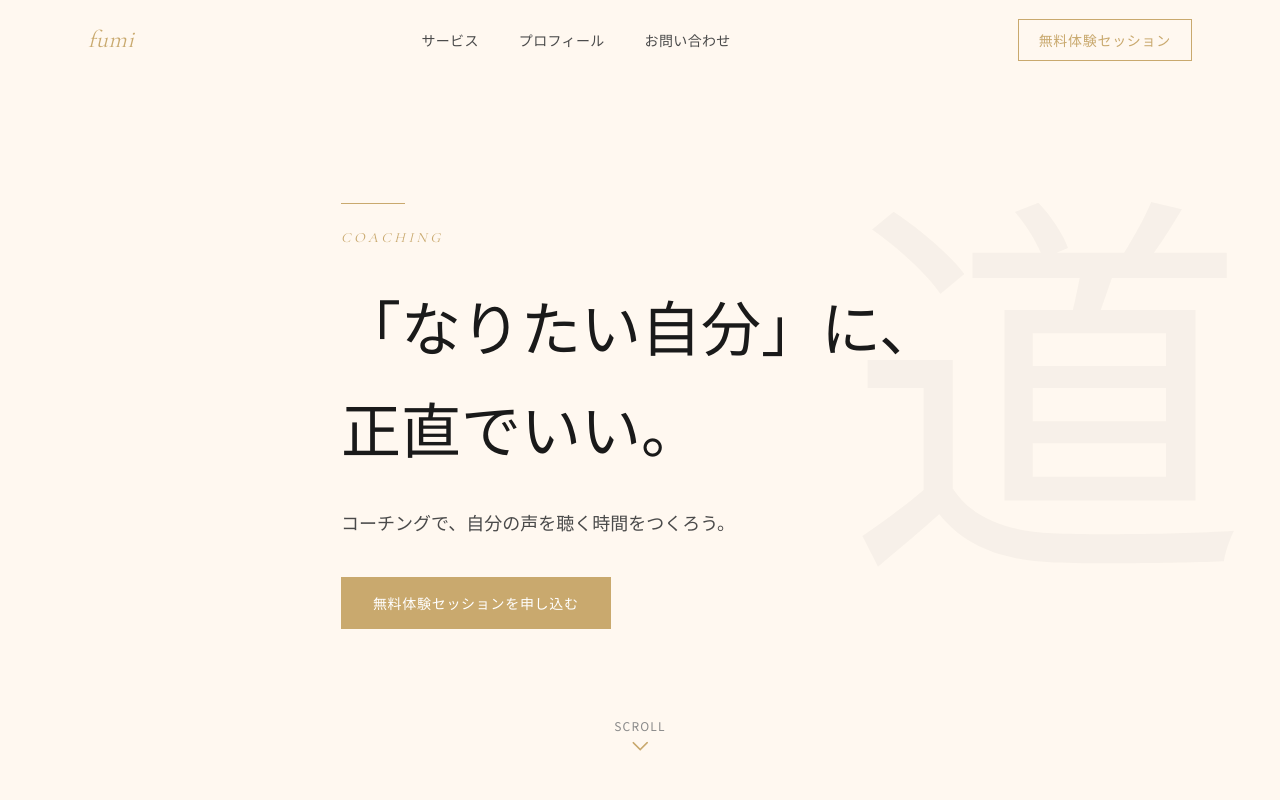
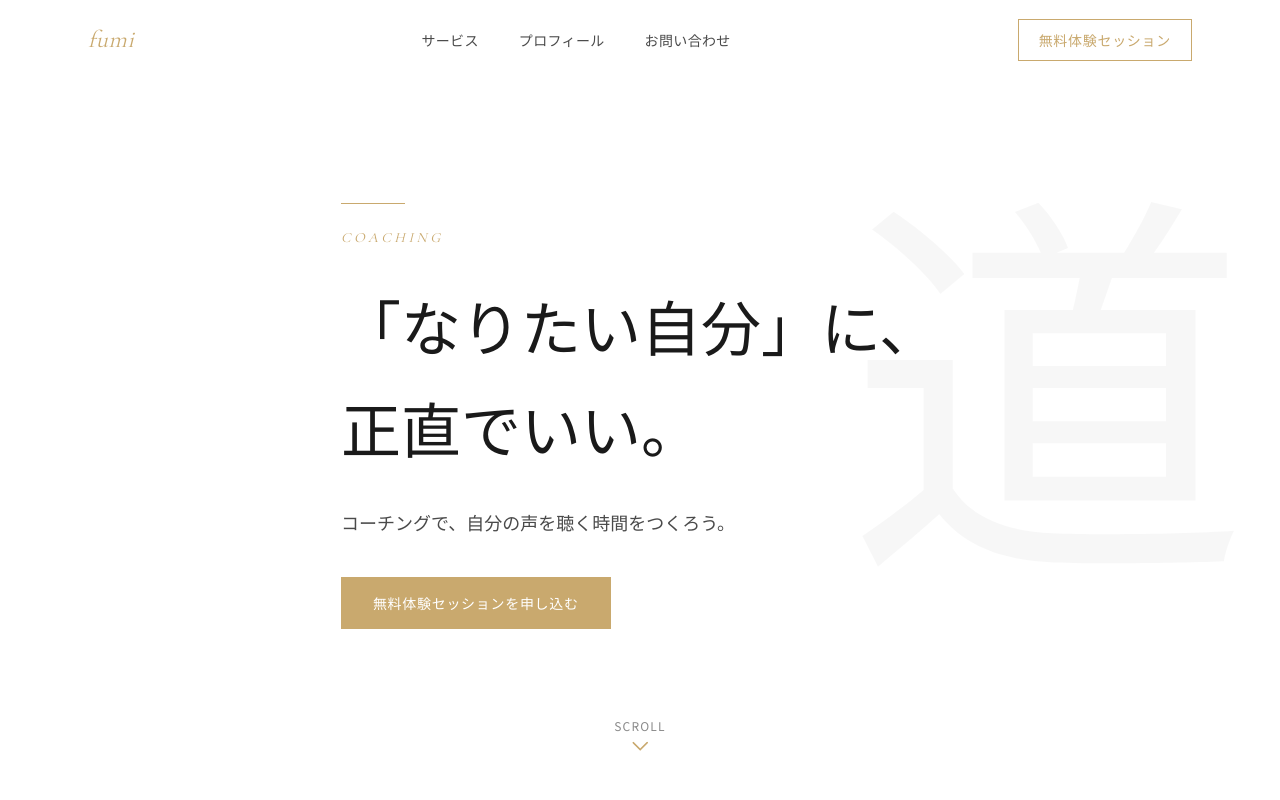
Before and after one commit to fumi-mura/fumi-coach, a Next.js app: page / in a window 1280 px wide. Shown: the top 800 px of the page. Built offline with nearby package versions, Linux system fonts and the light colour scheme.

Commit message:
style: change background to white base

```diff
--- a/src/app/globals.css
+++ b/src/app/globals.css
@@ -2,15 +2,15 @@
 
 @theme inline {
   /* Color Palette */
-  --color-cream:       #FFF8F0;
+  --color-cream:       #FFFFFF;
   --color-gold:        #C9A96E;
   --color-gold-light:  #E2C99A;
   --color-gold-dark:   #A8864F;
   --color-ink:         #1A1A1A;
   --color-ink-muted:   #4A4A4A;
   --color-ink-faint:   #8A8A8A;
-  --color-border:      #E8DDD0;
-  --color-surface:     #FFFCF8;
+  --color-border:      #E8E8E8;
+  --color-surface:     #F7F7F7;
 
   /* Typography */
   --font-sans:    var(--font-noto-sans), 'Helvetica Neue', sans-serif;
@@ -23,7 +23,7 @@ html {
 }
 
 body {
-  background-color: #FFF8F0;
+  background-color: #FFFFFF;
   color: #1A1A1A;
   -webkit-font-smoothing: antialiased;
 }
```
